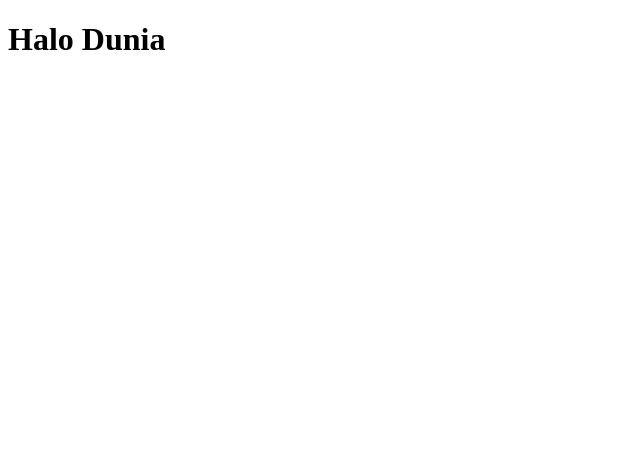
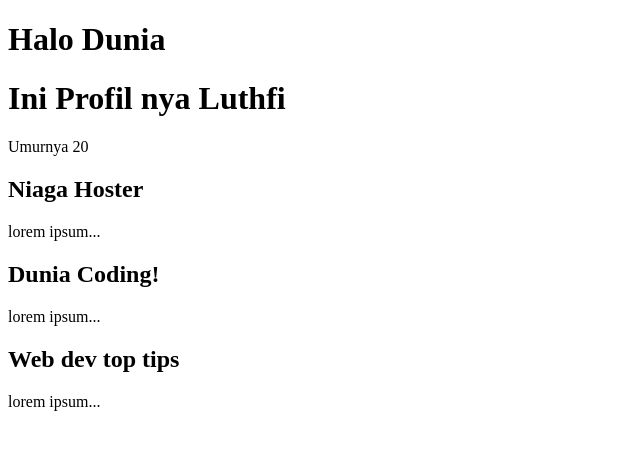
Before and after one commit to haloalfii/haloalfii-React, a React (Create React App) app: page / in a window 1280 px wide. Shown: the top 450 px of the page, without its empty margins (0-640 px from the left). Built offline with nearby package versions, Linux system fonts and the light colour scheme.

Commit message:
Components and Simple Looping

```diff
--- a/src/App.js
+++ b/src/App.js
@@ -1,9 +1,13 @@
 import "./App.css";
+import { Profile } from "./components/Profile";
+import { RecentWork } from "./components/RecentWork";
 
 function App() {
     return (
         <div className=''>
             <h1>Halo Dunia</h1>
+            <Profile name='Luthfi' umur='20' />
+            <RecentWork />
         </div>
     );
 }
--- /dev/null
+++ b/src/components/Profile.js
@@ -0,0 +1,10 @@
+import React from "react";
+
+export const Profile = (props) => {
+    return (
+        <div>
+            <h1>Ini Profil nya {props.name}</h1>
+            <p>Umurnya {props.umur}</p>
+        </div>
+    );
+};
--- /dev/null
+++ b/src/components/RecentWork.js
@@ -0,0 +1,32 @@
+import { useState } from "react";
+
+export const RecentWork = () => {
+    const [works, setWorks] = useState([
+        {
+            title: "Niaga Hoster",
+            body: "lorem ipsum...",
+            id: 1,
+        },
+        {
+            title: "Dunia Coding!",
+            body: "lorem ipsum...",
+            id: 2,
+        },
+        {
+            title: "Web dev top tips",
+            body: "lorem ipsum...",
+            id: 3,
+        },
+    ]);
+
+    return (
+        <div>
+            {works.map((work) => (
+                <div key={work.id}>
+                    <h2>{work.title}</h2>
+                    <p>{work.body}</p>
+                </div>
+            ))}
+        </div>
+    );
+};
```
